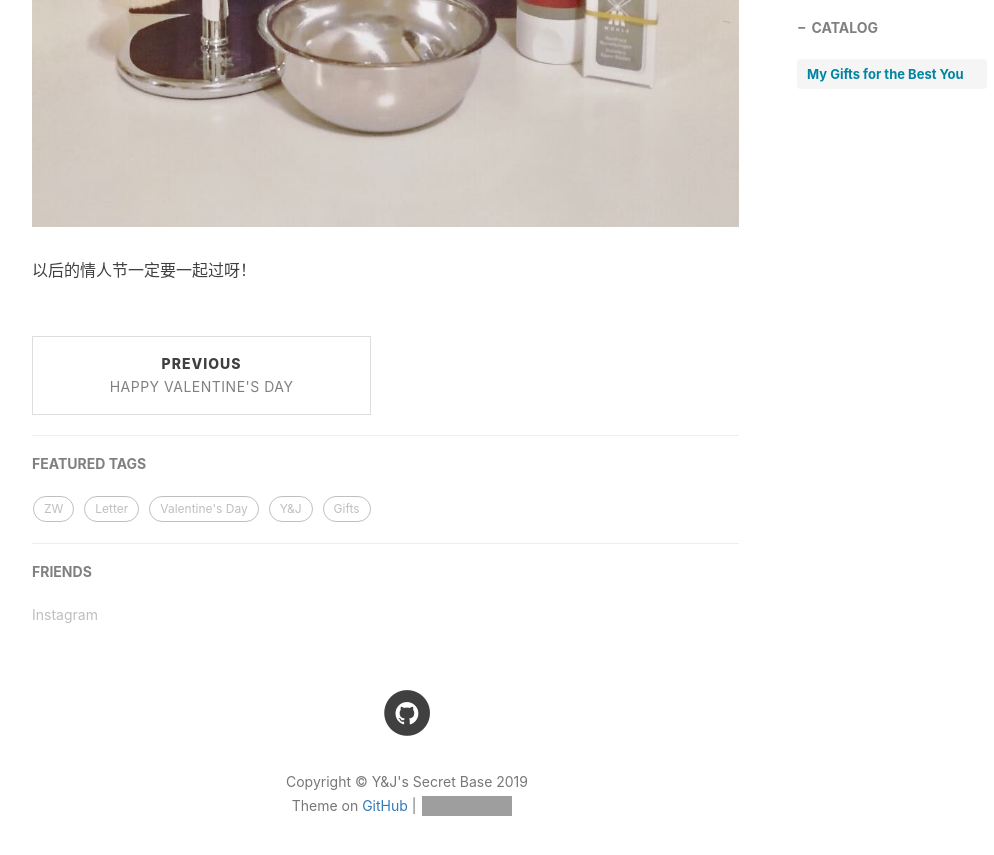
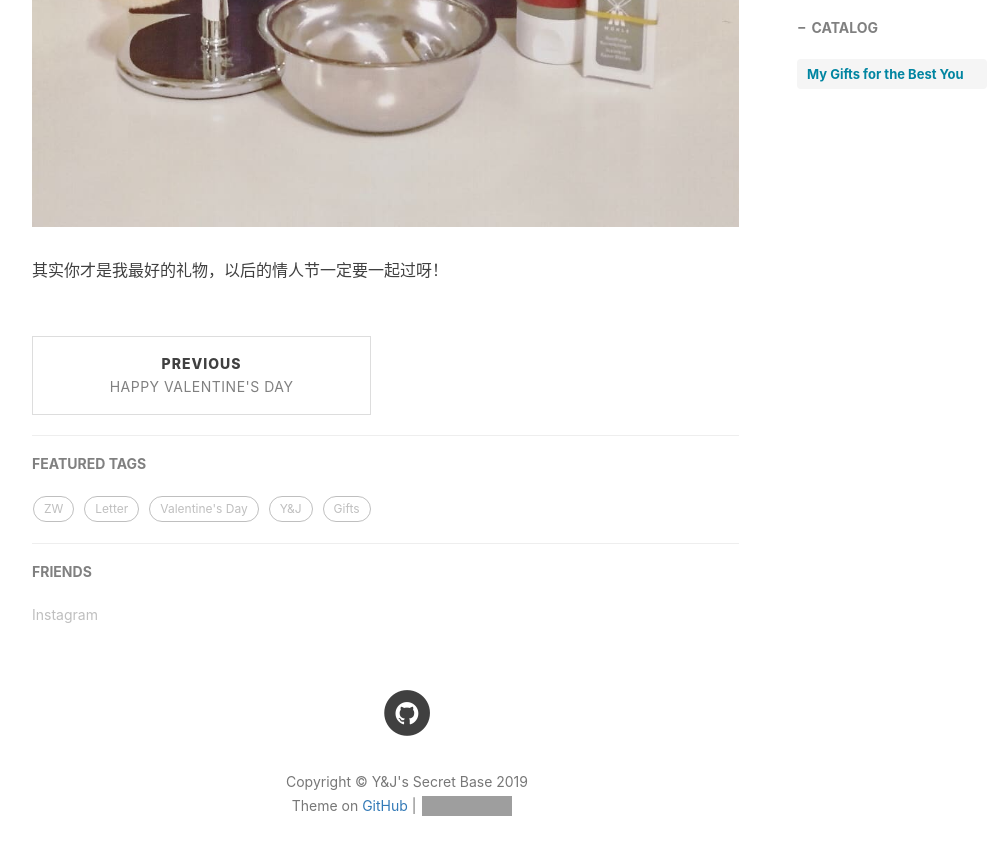
Before and after one commit to project106/project106.github.io, a Jekyll site: the page built from _posts/2019-02-16-ValentinesDayMemories.md, in a window 1280 px wide and 900 px high, scrolled down 4199 px. Shown: the top 855 px of the window, without its empty margins (233-1227 px from the left). Built offline with Jekyll 4.4.1, drawn with Linux system fonts in a browser that asks for light colours; nearby versions of some CDN libraries; comment, search, counter and statistics services are not loaded; grey boxes are pictures that could not be loaded.

Commit message:
Update 2019-02-16-ValentinesDayMemories.md

```diff
--- a/_posts/2019-02-16-ValentinesDayMemories.md
+++ b/_posts/2019-02-16-ValentinesDayMemories.md
@@ -15,4 +15,4 @@ tags:
 ### My Gifts for the Best You
 ![](https://raw.githubusercontent.com/project106/project106.github.io/master/img/post-bg-gifts1.jpeg)
 
-以后的情人节一定要一起过呀！
+其实你才是我最好的礼物，以后的情人节一定要一起过呀！
```
